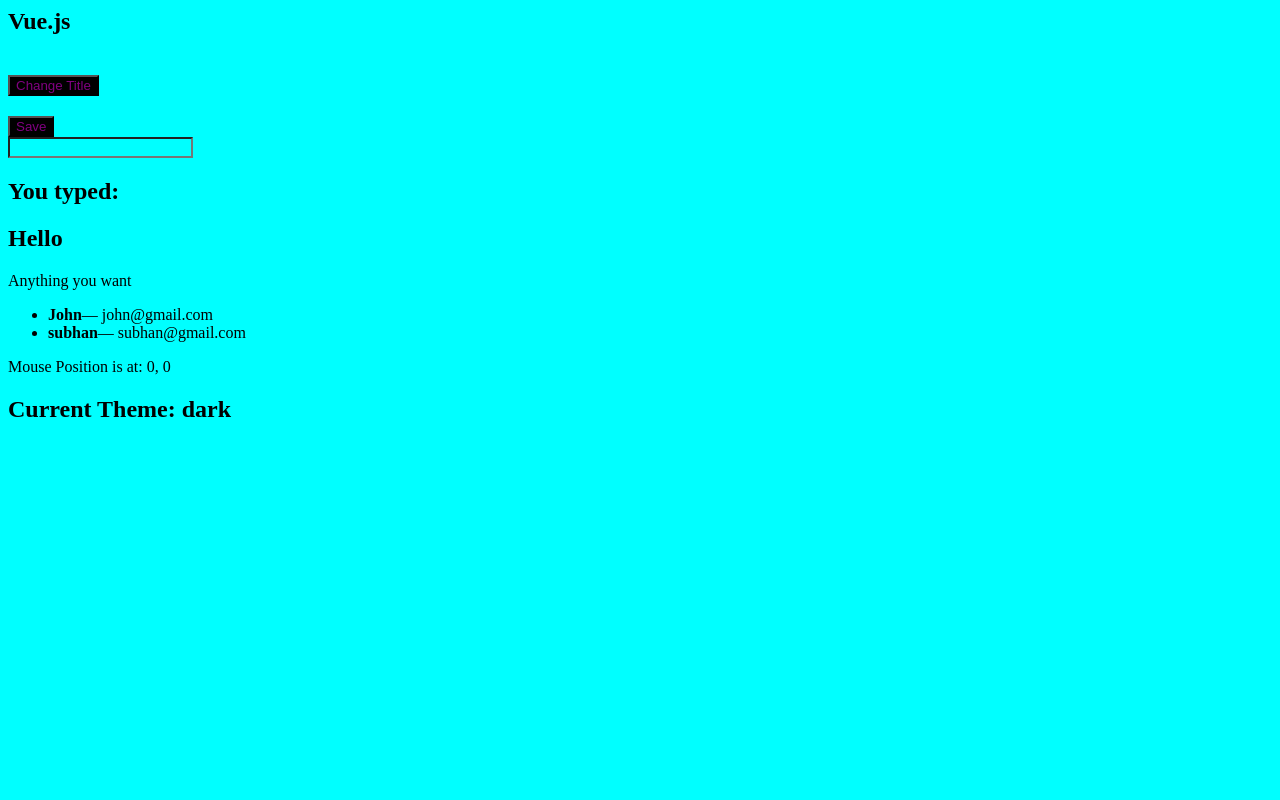
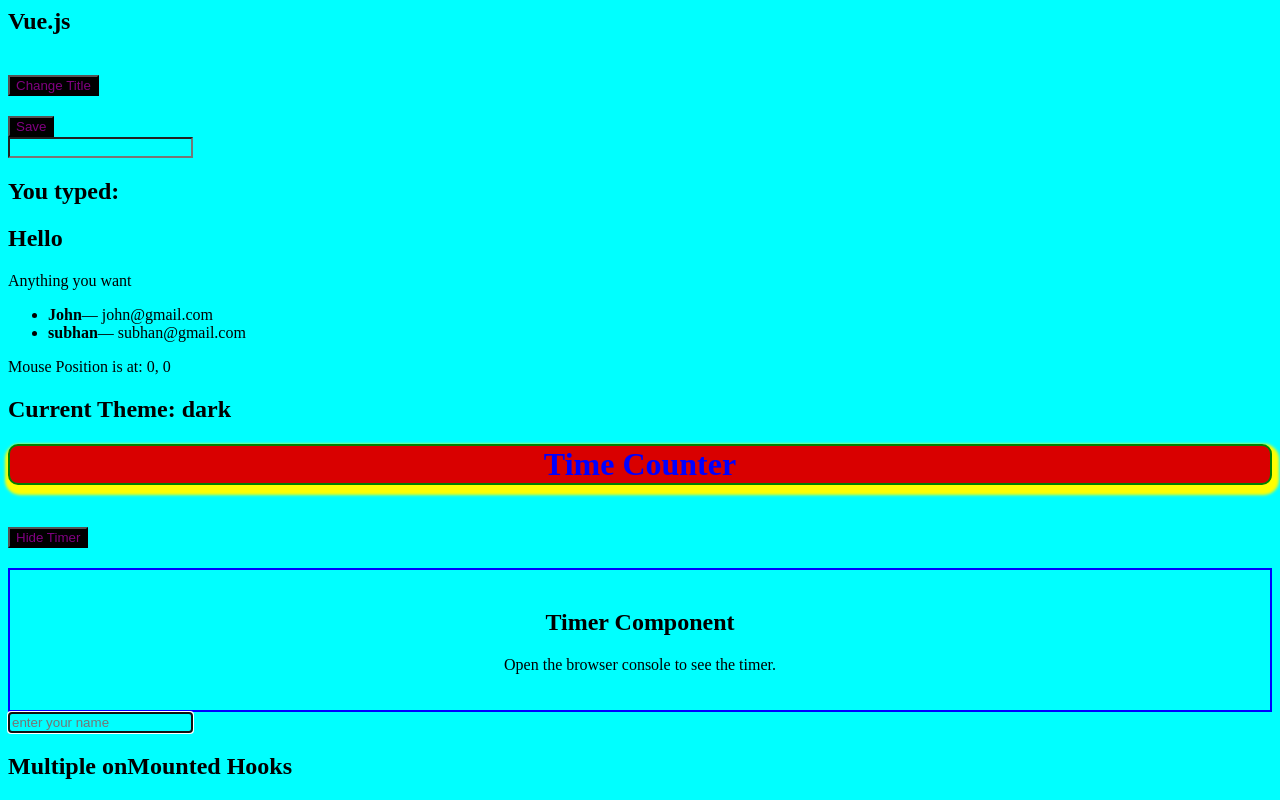
Before and after one commit to Subhanshaik123/Vue_Learn, a Vue app: page / in a window 1280 px wide. Shown: the part 8147-8947 px from the top of the page. Before the commit the page ends 8590 px from the top, so only its background shows below. Built offline with nearby package versions, Linux system fonts and the light colour scheme.

Commit message:
Added vue learning files

```diff
--- a/src/App.vue
+++ b/src/App.vue
@@ -20,6 +20,7 @@
 import DataList from './components/DataList.vue'
 import MouseTracer from './components/MouseTracer.vue'
 import ChildComponent from './components/ChildComponent.vue'
+import Day_11 from './Day_11.vue'
 import {provide} from 'vue'
 const title = ref("Vue.js")
 
@@ -84,4 +85,5 @@
   <p>Mouse Position is at: {{ x }}, {{ y }}</p>
   </MouseTracer>
   <ChildComponent />
+  <Day_11 />
 </template>
--- /dev/null
+++ b/src/Day_11.vue
@@ -0,0 +1,41 @@
+<template>
+  <div>
+    <h1>Time Counter</h1>
+
+    <button @click="show = !show">
+      {{ show ? "Hide Timer" : "Show Timer" }}
+    </button>
+
+    <TimerComponent v-if="show" />
+  </div>
+  <input ref="inputRef" placeholder="enter your name" />
+  <h2>Multiple onMounted Hooks</h2>
+</template>
+
+<script setup>
+import { ref,onMounted} from "vue"
+import TimerComponent from "./components/TimeCounter.vue"
+
+const show = ref(true)
+const inputRef = ref(null)
+onMounted(() => {
+  inputRef.value.focus()
+})
+onMounted(() => {
+  console.log("load user data")
+})
+onMounted(() => {
+  console.log("loading notifications")
+})
+onMounted(() => {
+  console.log("successfully loaded")
+})
+</script>
+<style scoped>
+h1{
+    color:blue;
+    text-align:center;
+    border:2px solid green;
+    background-color:lightblue;
+}
+</style>
--- /dev/null
+++ b/src/components/TimeCounter.vue
@@ -0,0 +1,39 @@
+<template>
+  <div class="box">
+    <h2>Timer Component</h2>
+    <p>Open the browser console to see the timer.</p>
+  </div>
+</template>
+
+<script setup>
+import { onMounted, onUnmounted } from "vue"
+
+let timer
+
+// Runs when the component appears
+onMounted(() => {
+  console.log("✅ Component Mounted")
+
+  timer = setInterval(() => {
+    console.log("Running...")
+  }, 1000)
+})
+
+// Runs when the component disappears
+onUnmounted(() => {
+  console.log("❌ Component Unmounted")
+
+  clearInterval(timer)
+
+  console.log("Timer Cleared")
+})
+</script>
+
+<style scoped>
+.box{
+    padding:20px;
+    border:2px solid blue;
+    margin-top:20px;
+    text-align:center;
+}
+</style>
```
